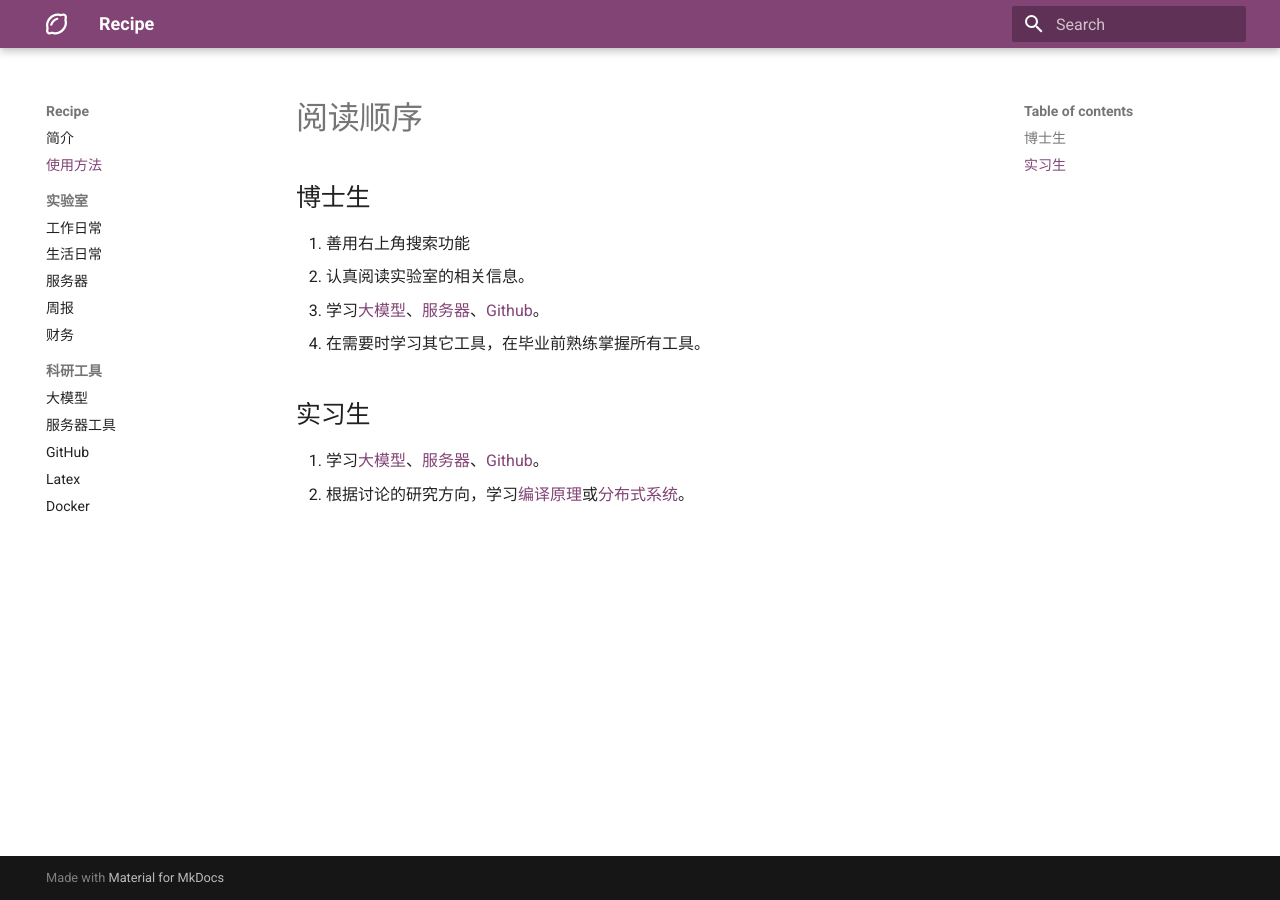
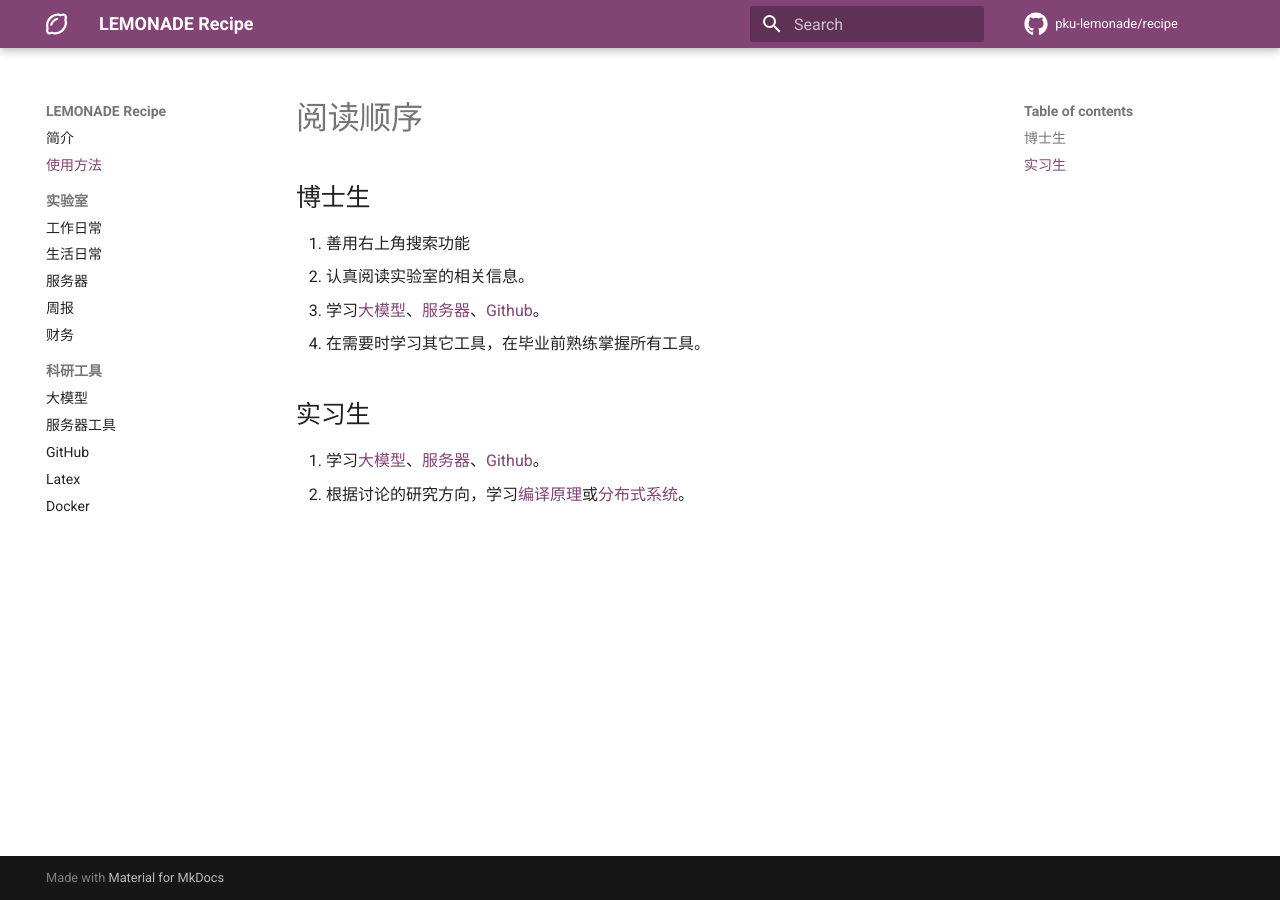
Before and after one commit to pku-lemonade/recipe, an MkDocs documentation site: the page built from docs/roadmap.md, in a window 1280 px wide. Built offline with MkDocs 1.6.1 and Material for MkDocs 9.7.7, drawn with Linux system fonts in a browser that asks for light colours; comment, search, counter and statistics services are not loaded.

Commit message:
fix: update site name and author details in mkdocs configuration
Signed-off-by: Youwei Zhuo <youwei@pku.edu.cn>

```diff
--- a/mkdocs.yml
+++ b/mkdocs.yml
@@ -1,11 +1,15 @@
-site_name: Recipe
+site_name: LEMONADE Recipe
 site_url: https://recipe.youwei.xyz
-site_author: 'Youwei Zhuo'
+site_author: Youwei Zhuo
+repo_url: https://github.com/pku-lemonade/recipe
+repo_name: pku-lemonade/recipe
+
 
 theme:
   name: material
   icon:
     logo: fontawesome/regular/lemon
+    repo: fontawesome/brands/github
   palette:
     primary: pink
   features:
```
